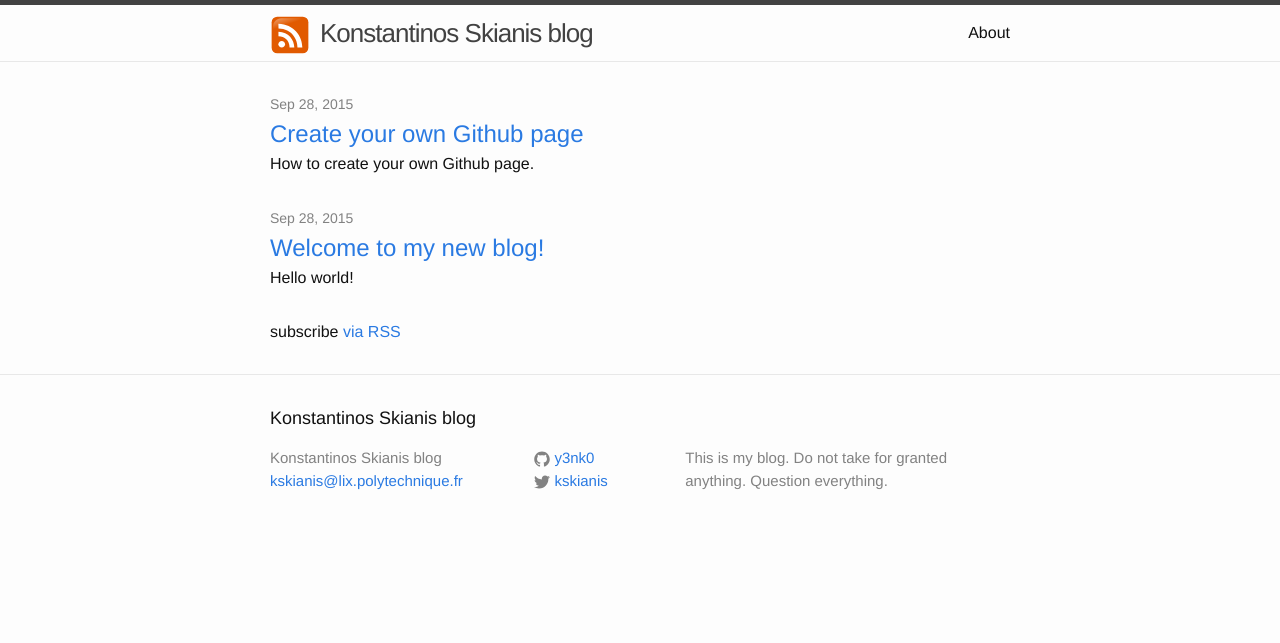
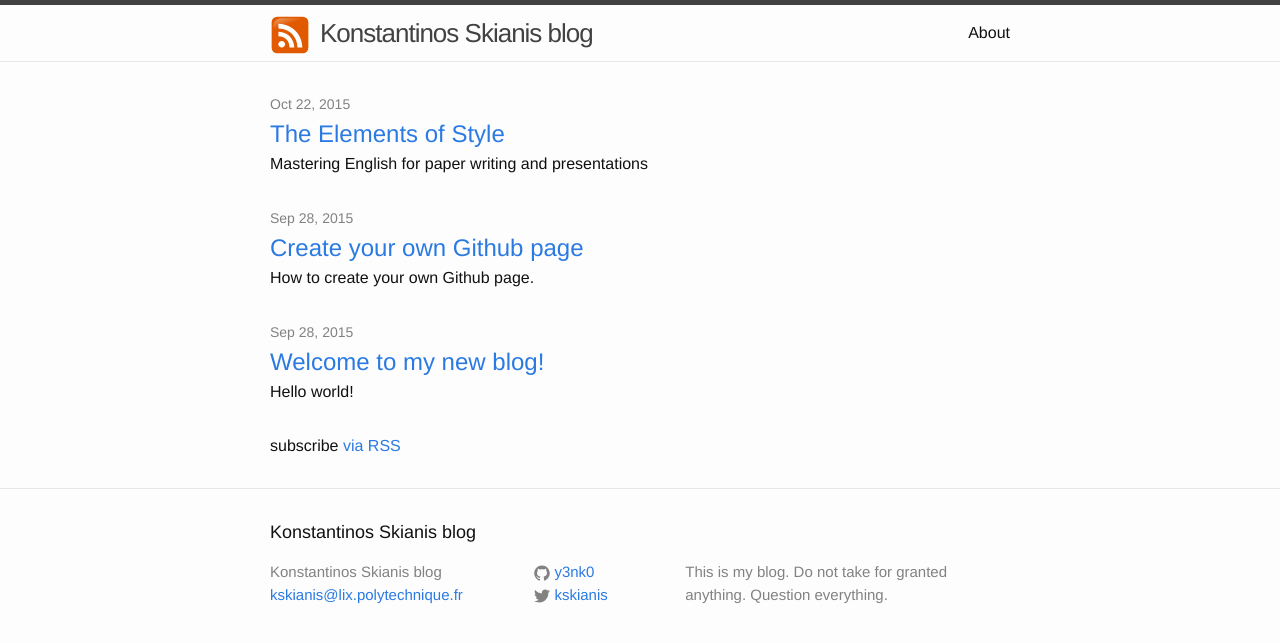
Before and after one commit to y3nk0/y3nk0.github.io, a Jekyll site: the page built from index.html, in a window 1280 px wide. Shown: the top 643 px of the page. Built offline with Jekyll 4.4.1, drawn with Linux system fonts in a browser that asks for light colours.

Commit message:
New post:The Elements of Style

```diff
--- a/_posts/2015-09-28-create-github-page.markdown
+++ b/_posts/2015-09-28-create-github-page.markdown
@@ -5,6 +5,6 @@ excerpt: "How to create your own Github page."
 date:   2015-09-28 20:59:04
 categories: jekyll update
 ---
-You can go to [github] and create your own username.github.io page for free.
+A great book for improving your advanced english [github] and get ready for paper writing.
 
 [github]:      https://pages.github.com/
--- /dev/null
+++ b/_posts/2015-10-22-the-elements-of-style.markdown
@@ -0,0 +1,10 @@
+---
+layout: post
+title:  "The Elements of Style"
+excerpt: "Mastering English for paper writing and presentations"
+date:   2015-10-22 20:59:04
+categories: books english papers
+---
+A great book for improving your advanced english [book] and get ready for paper writing.
+
+[book]:      THE ELEMENTS OF STYLE
```
